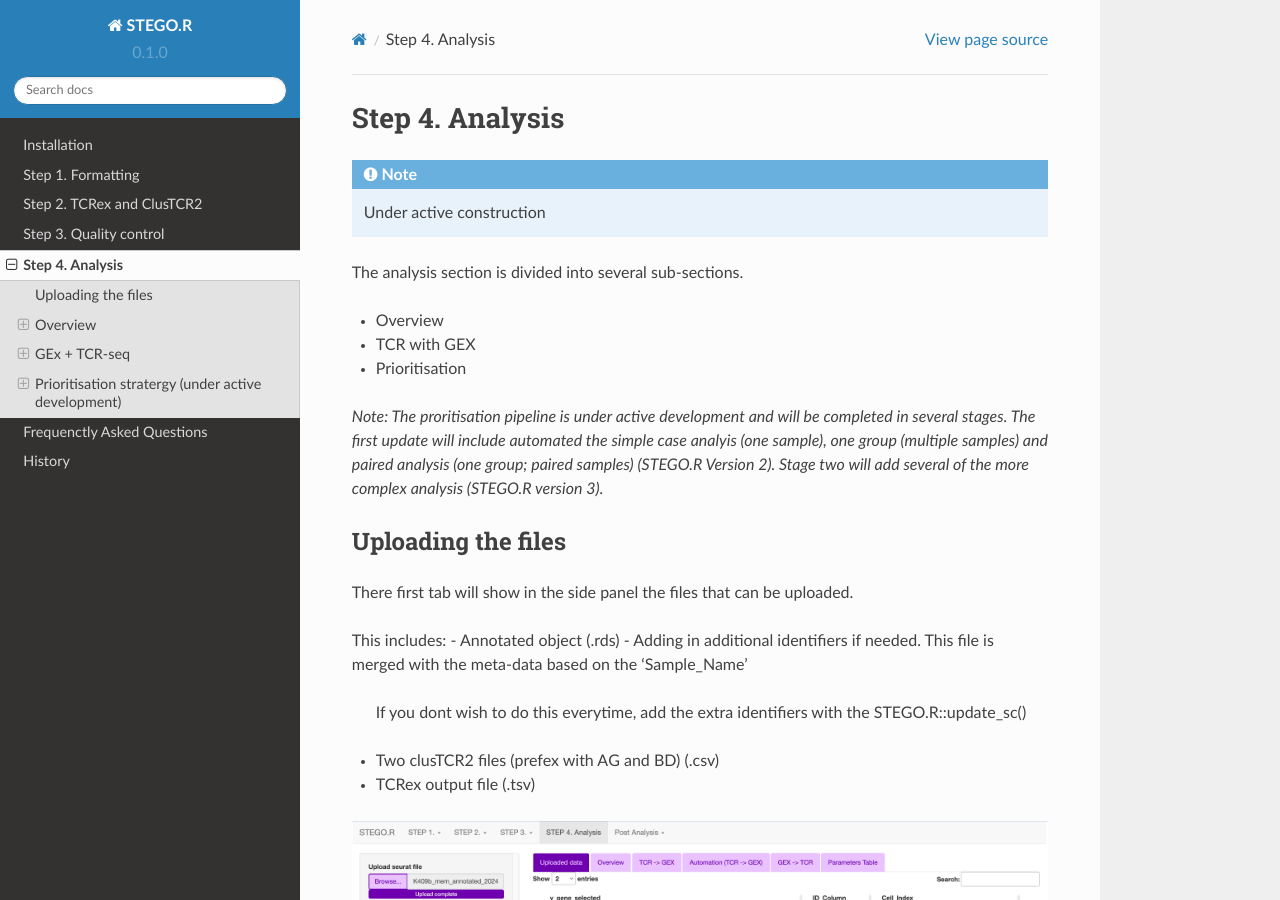
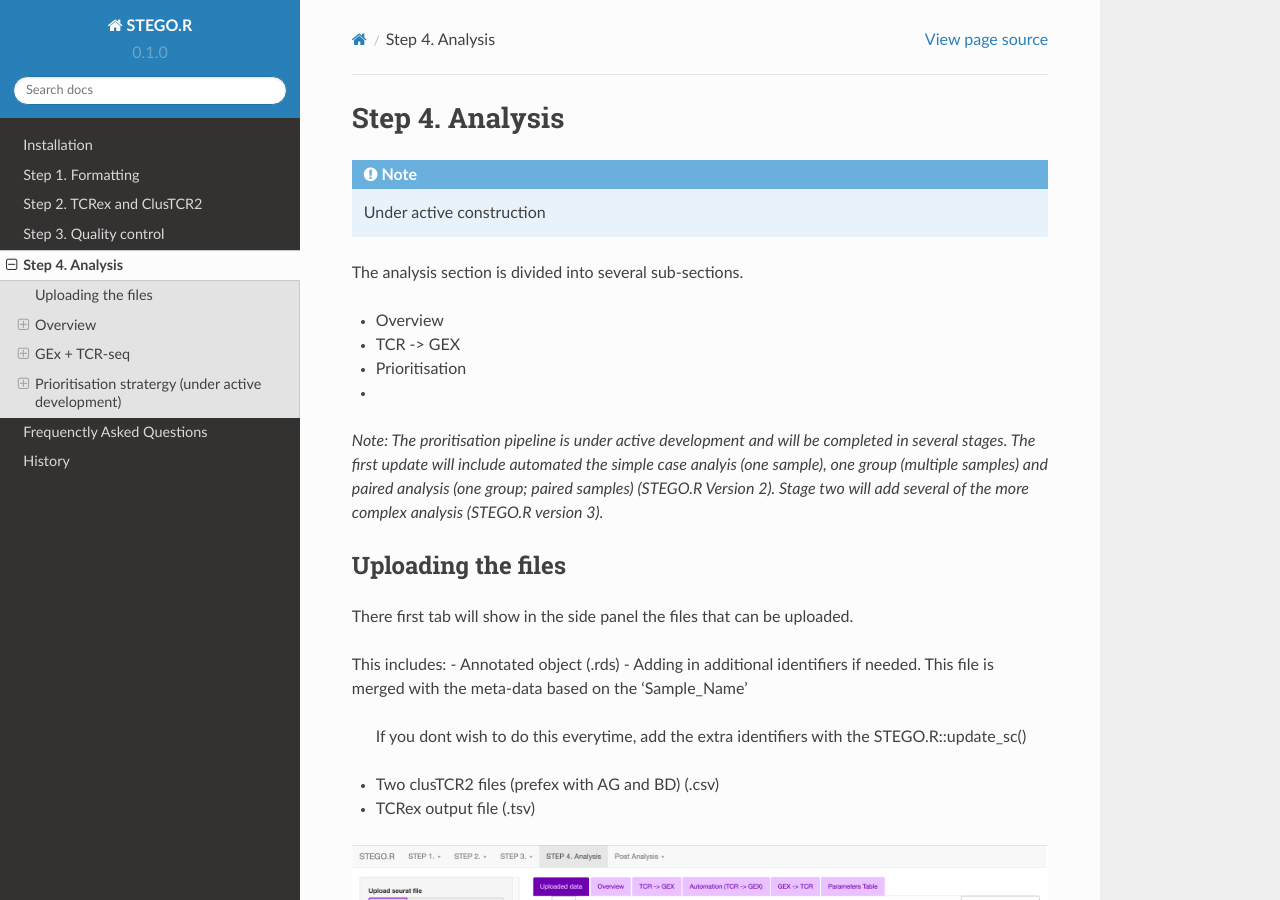
Before and after one commit to KerryAM-R/STEGOR, a Sphinx documentation site: the page built from docs/source/4.STEP4Analysis.rst, in a window 1280 px wide and 900 px high. Built offline with Sphinx 7.4.7 and the Read the Docs theme 2.0.0, drawn with Linux system fonts in a browser that asks for light colours.

Commit message:
Update 4.STEP4Analysis.rst

```diff
--- a/docs/source/4.STEP4Analysis.rst
+++ b/docs/source/4.STEP4Analysis.rst
@@ -8,8 +8,9 @@
 The analysis section is divided into several sub-sections.
 
 - Overview
-- TCR with GEX
+- TCR -> GEX
 - Prioritisation
+-
 
 *Note: The proritisation pipeline is under active development and will be completed in several stages. The first update will include automated the simple case analyis (one sample), one group (multiple samples) and paired analysis (one group; paired samples) (STEGO.R Version 2). Stage two will add several of the more complex analysis (STEGO.R version 3).*
 
```
